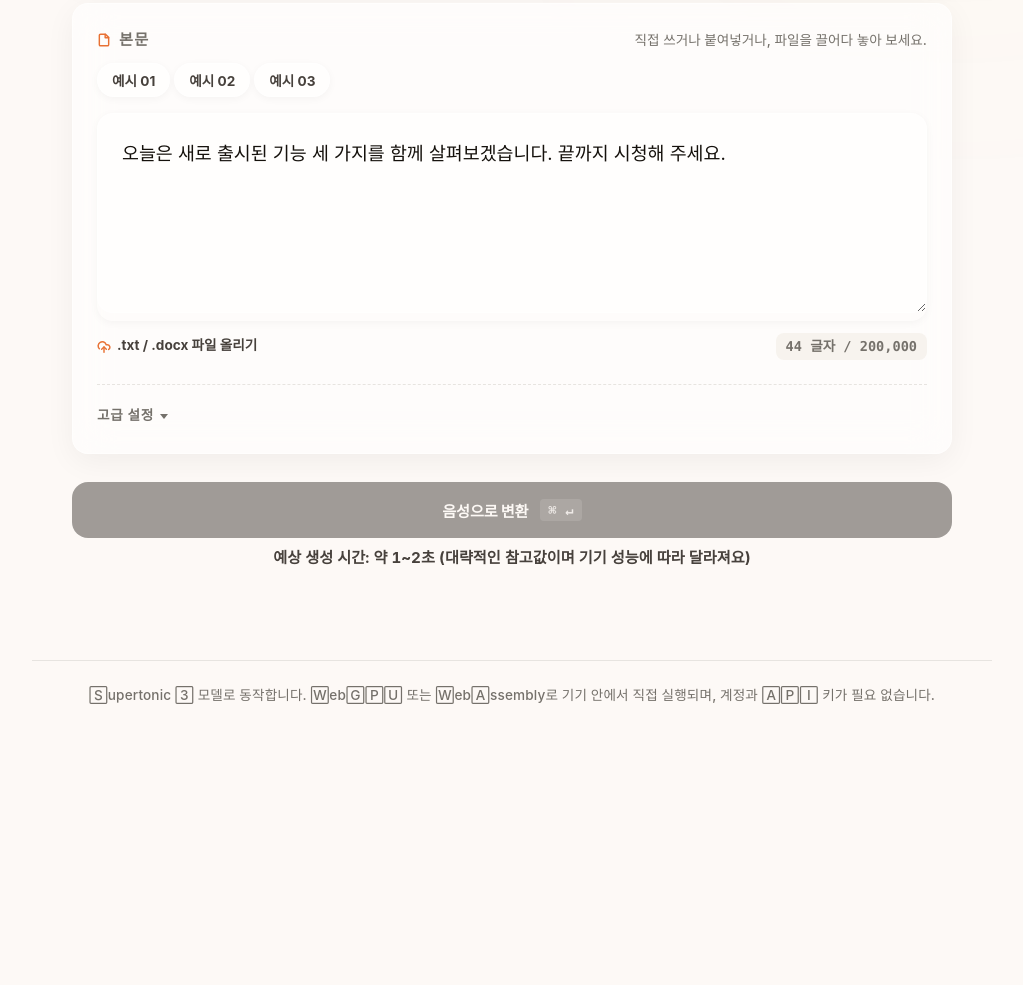
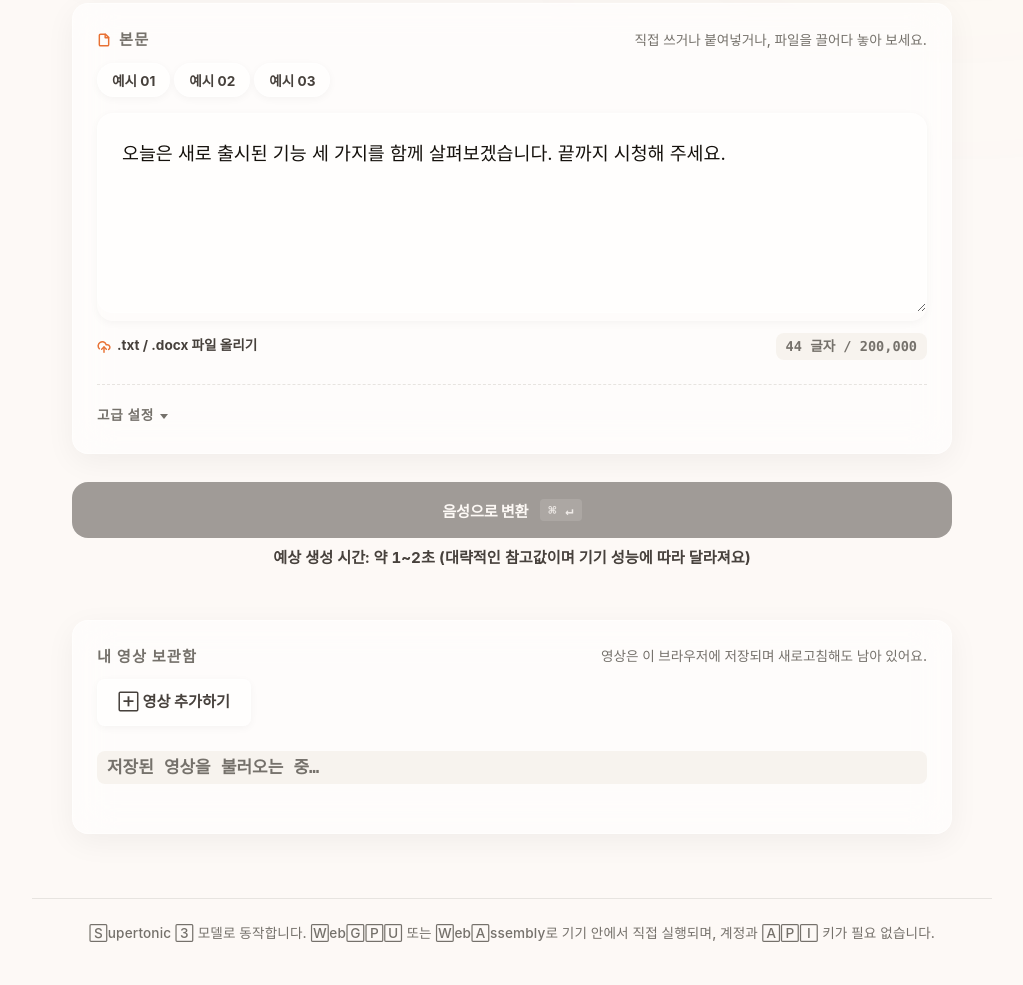
Before and after one commit to nolc74/gpt3, a website built with Vite: page app/index.html in a window 1280 px wide. Shown: the part 1029-2014 px from the top of the page, without its empty margins (128-1151 px from the left). Before the commit the page ends 1776 px from the top, so only its background shows below. Built offline with nearby package versions, Linux system fonts and the light colour scheme; files whose address does not match are found by name; a web font is replaced by a local one.

Commit message:
Add persistent video library interface

```diff
--- a/app/index.html
+++ b/app/index.html
@@ -204,6 +204,20 @@
           <p id="transcript" class="transcript-body"></p>
         </details>
       </section>
+      <section class="glass-card section video-library">
+        <section class="section">
+          <div class="section-label">
+            <span>내 영상 보관함</span>
+            <span class="label-hint">영상은 이 브라우저에 저장되며 새로고침해도 남아 있어요.</span>
+          </div>
+          <label class="file-pick video-upload">
+            <input id="videoFiles" type="file" accept="video/*" multiple hidden />
+            <span class="ghost-btn">+ 영상 추가하기</span>
+          </label>
+          <p id="videoStorageStatus" class="text-meta video-storage-status">저장된 영상을 불러오는 중…</p>
+          <div id="videoLibraryList" class="video-library-list"></div>
+        </section>
+      </section>
     </main>
 
     <footer class="footer" data-i18n-html="footer_html">
```
